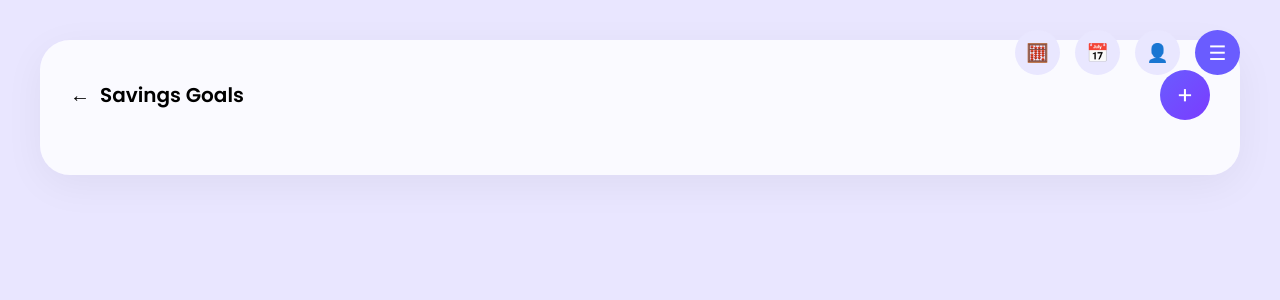
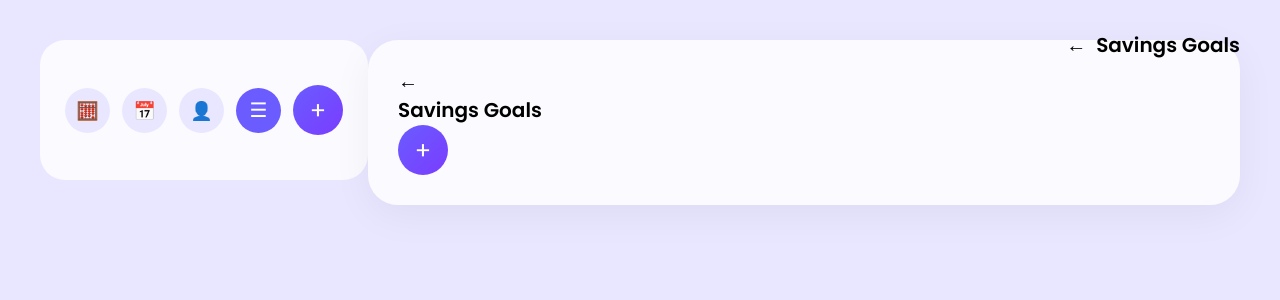
Before and after one commit to Nakiyabohari/MoneyMitra, a Django app: page /savings_goal/ in a window 1280 px wide. Shown: the top 300 px of the page. Run offline with Django 5.2, Linux system fonts and the light colour scheme; the visitor is signed in with stand-in values (Sample User, id 1); data that the repository does not hold is empty.

Commit message:
EMI Header

```diff
--- a/EMI/templates/emimanager.html
+++ b/EMI/templates/emimanager.html
@@ -22,7 +22,9 @@
 
     <h2>EMI Manager</h2>
 
+
     <div class="header-icons">
+        <a href="{% url 'addemi' %}" class="icon-btn plus">+</a>
         <a href="/calculator/" class="circle-icon">🧮</a>
         <a href="/calendar/" class="circle-icon">📅</a>
         <a href="/profile/" class="circle-icon">👤</a>
--- a/budget/static/css/savings_goal.css
+++ b/budget/static/css/savings_goal.css
@@ -62,19 +62,50 @@ border-radius:30px;
 box-shadow:0 10px 40px rgba(0,0,0,0.05);
 }
 
-/* HEADER */
+/* PAGE HEADER */
 
-.header{
+.page-header{
 display:flex;
+align-items:center;
 justify-content:space-between;
-align-items:center;
+
+background:#ffffffcc;
+padding:20px 25px;
+border-radius:25px;
+
 margin-bottom:25px;
 }
 
-.left-header{
+/* LEFT SIDE */
+
+.header-left{
 display:flex;
 align-items:center;
 gap:10px;
+}
+
+/* RIGHT SIDE */
+
+.header-right{
+display:flex;
+align-items:center;
+gap:12px;
+}
+
+/* BACK BUTTON */
+
+.back-btn{
+border:none;
+background:none;
+font-size:20px;
+cursor:pointer;
+}
+
+/* TITLE */
+
+.title{
+font-size:20px;
+font-weight:600;
 }
 
 .back-btn{
--- a/budget/templates/savings_goal.html
+++ b/budget/templates/savings_goal.html
@@ -16,20 +16,25 @@
 
 <body>
 
-<!-- HEADER -->
-<div class="app-header">
+<!-- PAGE HEADER -->
+<div class="page-header">
 
-<div class="header-left">
+    <div class="header-left">
+        <button class="back-btn" onclick="goBack()">←</button>
+        <div class="title">Savings Goals</div>
+    </div>
 
-<a href="/calculator/" class="circle-icon">🧮</a>
-<a href="/calendar/" class="circle-icon">📅</a>
-<a href="/profile/" class="circle-icon">👤</a>
-<div class="menu-circle" onclick="open_menu()">
-☰
-</div>
+    <div class="header-right">
 
-</div>
+        <a href="/calculator/" class="circle-icon">🧮</a>
+        <a href="/calendar/" class="circle-icon">📅</a>
+        <a href="/profile/" class="circle-icon">👤</a>
 
+        <div class="menu-circle" onclick="open_menu()">☰</div>
+
+        <div class="add-btn" onclick="openModal()">+</div>
+
+    </div>
 
 </div>
 
```
